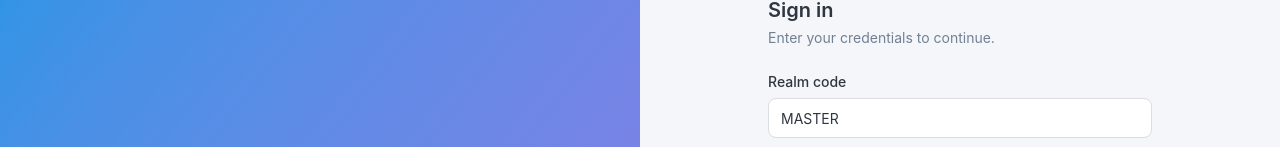
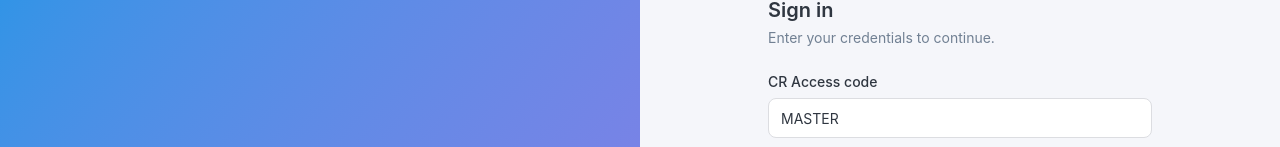
Before and after one commit to cryptdox/identity-and-access-management-frontend, a React (Vite) app: page /login in a window 1280 px wide. Shown: the part 201-348 px from the top of the page. Built offline with nearby package versions, Linux system fonts and the light colour scheme; no server answers.

Commit message:
refactor: rename client realm code to CR access code across auth flows and types

```diff
--- a/src/api/endpoints/auth.api.ts
+++ b/src/api/endpoints/auth.api.ts
@@ -9,16 +9,16 @@ import type {
   UserProfileDetailsDto,
 } from '@/features/auth/auth.types'
 
-const CLIENT_REALM_CODE_HEADER = 'x-client-realm-code'
+const CR_ACCESS_CODE_HEADER = 'x-cr-access-code'
 
 export const authApi = baseApi.injectEndpoints({
   endpoints: (builder) => ({
     login: builder.mutation<ApiResponse<LoginResponseDto>, LoginRequest>({
-      query: ({ code, ...body }) => ({
+      query: ({ crAccessCode, ...body }) => ({
         url: '/auth/login',
         method: 'POST',
         data: body,
-        headers: { [CLIENT_REALM_CODE_HEADER]: code },
+        headers: { [CR_ACCESS_CODE_HEADER]: crAccessCode },
       }),
     }),
     refresh: builder.mutation<ApiResponse<RefreshTokenResponseDto>, RefreshTokenDto>({
@@ -31,11 +31,11 @@ export const authApi = baseApi.injectEndpoints({
       ApiResponse<{ id: string; email: string; name?: string }>,
       RegisterRequest
     >({
-      query: ({ code, ...body }) => ({
+      query: ({ crAccessCode, ...body }) => ({
         url: '/auth/register',
         method: 'POST',
         data: body,
-        headers: { [CLIENT_REALM_CODE_HEADER]: code },
+        headers: { [CR_ACCESS_CODE_HEADER]: crAccessCode },
       }),
     }),
     getMe: builder.query<ApiResponse<UserProfileDetailsDto>, void>({
--- a/src/features/auth/components/LoginForm.tsx
+++ b/src/features/auth/components/LoginForm.tsx
@@ -10,10 +10,10 @@ import { Button } from '@/common/components/ui/Button'
 import { useToast } from '@/common/hooks/useToast'
 import { getApiErrorMessage } from '@/common/utils/apiError'
 
-// Prefills the code field for local/dev convenience (defaults to the fixed
-// bootstrap iam-client+Master code) — any realm's users still type their own
-// realm's code to log in, this is just what's shown before they do.
-const DEFAULT_CODE = (import.meta.env.VITE_CLIENT_REALM_CODE as string | undefined) ?? 'MASTER'
+// Prefills the access code field for local/dev convenience (defaults to the fixed
+// bootstrap iam-client+Master access code) — any realm's users still type their own
+// realm's access code to log in, this is just what's shown before they do.
+const DEFAULT_CR_ACCESS_CODE = (import.meta.env.VITE_CR_ACCESS_CODE as string | undefined) ?? 'MASTER'
 
 export function LoginForm() {
   const { t } = useTranslation('auth')
@@ -26,7 +26,7 @@ export function LoginForm() {
   const from = (location.state as { from?: Location })?.from?.pathname ?? '/'
 
   const formik = useFormik<LoginFormValues>({
-    initialValues: { code: DEFAULT_CODE, email: '', password: '', rememberDevice: false },
+    initialValues: { crAccessCode: DEFAULT_CR_ACCESS_CODE, email: '', password: '', rememberDevice: false },
     validationSchema: loginSchema,
     onSubmit: async (values, { setSubmitting }) => {
       try {
@@ -52,12 +52,12 @@ export function LoginForm() {
   return (
     <form onSubmit={formik.handleSubmit} className="flex flex-col gap-4">
       <Input
-        label={t('realm')}
-        name="code"
-        value={formik.values.code}
+        label={t('crAccessCode')}
+        name="crAccessCode"
+        value={formik.values.crAccessCode}
         onChange={formik.handleChange}
         onBlur={formik.handleBlur}
-        error={formik.touched.code ? formik.errors.code : undefined}
+        error={formik.touched.crAccessCode ? formik.errors.crAccessCode : undefined}
       />
       <Input
         label={t('email')}
--- a/src/features/auth/hooks/useLogin.ts
+++ b/src/features/auth/hooks/useLogin.ts
@@ -13,7 +13,7 @@ export function useLogin() {
 
   const login = async (values: LoginFormValues) => {
     const result = await loginMutation({
-      code: values.code,
+      crAccessCode: values.crAccessCode,
       email: values.email,
       password: values.password,
     }).unwrap()
--- a/src/features/auth/schemas/login.schema.ts
+++ b/src/features/auth/schemas/login.schema.ts
@@ -1,11 +1,11 @@
 import * as yup from 'yup'
 
 export const loginSchema = yup.object({
-  code: yup
+  crAccessCode: yup
     .string()
     .trim()
-    .matches(/^[A-Za-z0-9]{4,6}$/, 'Enter the 4-6 character code')
-    .required('Code is required'),
+    .matches(/^[A-Za-z0-9]{4,6}$/, 'Enter the 4-6 character CR access code')
+    .required('CR access code is required'),
   email: yup.string().trim().email('Enter a valid email').required('Email is required'),
   password: yup.string().required('Password is required'),
   rememberDevice: yup.boolean().default(false),
--- a/src/features/clients/client.types.ts
+++ b/src/features/clients/client.types.ts
@@ -16,6 +16,10 @@ export interface Client {
   // Effective "can the caller manage this client" (already true for Master) —
   // computed server-side from ClientRealm.isOwner relative to the caller's own realm.
   isOwner?: boolean
+  // The caller's realm's access code for this client (ClientRealm.crAccessCode) — sent
+  // as the x-cr-access-code header at login. Undefined if the caller's realm has no
+  // ClientRealm row for this client.
+  crAccessCode?: string
 }
 
 export interface CreateClientDto {
--- a/src/features/clients/pages/ClientListPage.tsx
+++ b/src/features/clients/pages/ClientListPage.tsx
@@ -37,6 +37,11 @@ export default function ClientListPage() {
       key: 'enabled',
       header: 'Status',
       render: (c) => <Badge tone={c.enabled ? 'success' : 'neutral'}>{c.enabled ? 'Enabled' : 'Disabled'}</Badge>,
+    },
+    {
+      key: 'crAccessCode',
+      header: 'CR Access code',
+      render: (c) => (c.crAccessCode ? <code className="text-xs">{c.crAccessCode}</code> : '—'),
     },
   ]
 
--- a/src/features/resources/pages/ResourcePermissionMatrixPage.tsx
+++ b/src/features/resources/pages/ResourcePermissionMatrixPage.tsx
@@ -4,7 +4,7 @@ import { useTranslation } from 'react-i18next'
 import { Plus } from 'lucide-react'
 import { useGetClientQuery } from '@/api/endpoints/client.api'
 import { useListResourcesQuery } from '@/api/endpoints/resource.api'
-import { useListPermissionsByClientQuery, useListPermissionsQuery } from '@/api/endpoints/permission.api'
+import { useListPermissionsByClientQuery } from '@/api/endpoints/permission.api'
 import { PageHeader } from '@/common/components/ui/PageHeader'
 import { Button } from '@/common/components/ui/Button'
 import { Skeleton } from '@/common/components/ui/Skeleton'
--- a/src/i18n/locales/bn/auth.json
+++ b/src/i18n/locales/bn/auth.json
@@ -1,7 +1,7 @@
 {
   "signIn": "সাইন ইন",
   "signInSubtitle": "চালিয়ে যেতে আপনার তথ্য দিন।",
-  "realm": "রিয়েলম কোড",
+  "crAccessCode": "CR অ্যাক্সেস কোড",
   "email": "ইমেইল",
   "password": "পাসওয়ার্ড",
   "rememberDevice": "এই ডিভাইস মনে রাখুন",
--- a/src/i18n/locales/en/auth.json
+++ b/src/i18n/locales/en/auth.json
@@ -1,7 +1,7 @@
 {
   "signIn": "Sign in",
   "signInSubtitle": "Enter your credentials to continue.",
-  "realm": "Realm code",
+  "crAccessCode": "CR Access code",
   "email": "Email",
   "password": "Password",
   "rememberDevice": "Remember this device",
--- a/src/vite-env.d.ts
+++ b/src/vite-env.d.ts
@@ -3,7 +3,7 @@
 interface ImportMetaEnv {
   readonly VITE_API_BASE_URL: string
   readonly VITE_IAM_CLIENT_ID: string
-  readonly VITE_CLIENT_REALM_CODE: string
+  readonly VITE_CR_ACCESS_CODE: string
 }
 
 interface ImportMeta {
```
Also changed, not shown: src/features/auth/auth.types.ts (+8 -7 lines), 1 other file (tests, documents, lock files or other folders).
